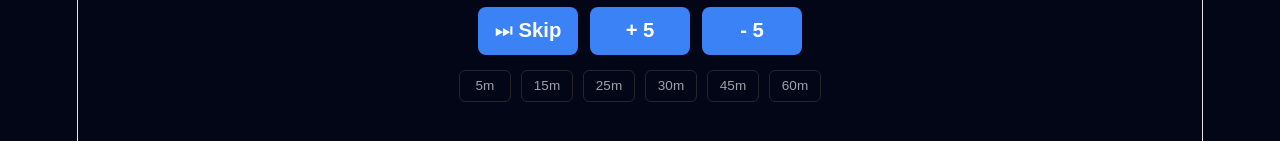
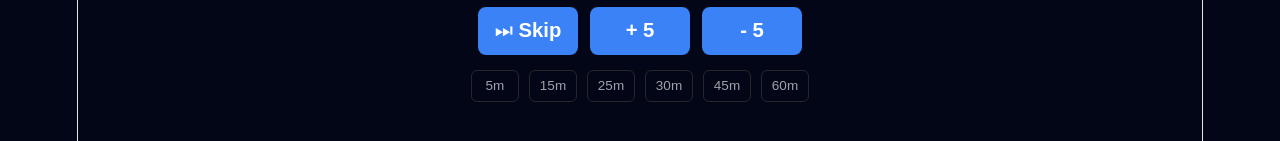
Before and after one commit to FinchDefense/flowstate-app, a React (Vite) app: page / in a window 1280 px wide. Shown: the part 453-594 px from the top of the page. Built offline with nearby package versions, Linux system fonts and the light colour scheme.

Commit message:
Style the preset buttons (5m, 15m, 20m, ...)

```diff
--- a/src/components/Timer.css
+++ b/src/components/Timer.css
@@ -74,7 +74,7 @@
 }
 
 .timer-buttons-time-options button {
-  width: 52px;
+  width: 48px;
   height: 32px;
   font-size: 0.75rem;
   font-weight: 500;
@@ -82,5 +82,20 @@
   color: #a1a1aa;
   border: 1px solid #27272a;
   border-radius: 6px;
-  padding: 4px 10px;
+  padding: 4px 8px;
 }
+
+.timer-buttons-time-options button:hover {
+  transform: scale(1.05);
+  opacity: 0.8;
+
+  background-color: #27272a;
+  color: #f4f4f5;
+  border: 1px solid #3f3f46;
+}
+
+.timer-buttons-time-options button:active {
+  background-color: #3b82f6;
+  color: #ffffff;
+  border: 1px solid #3b82f6;
+}
```
